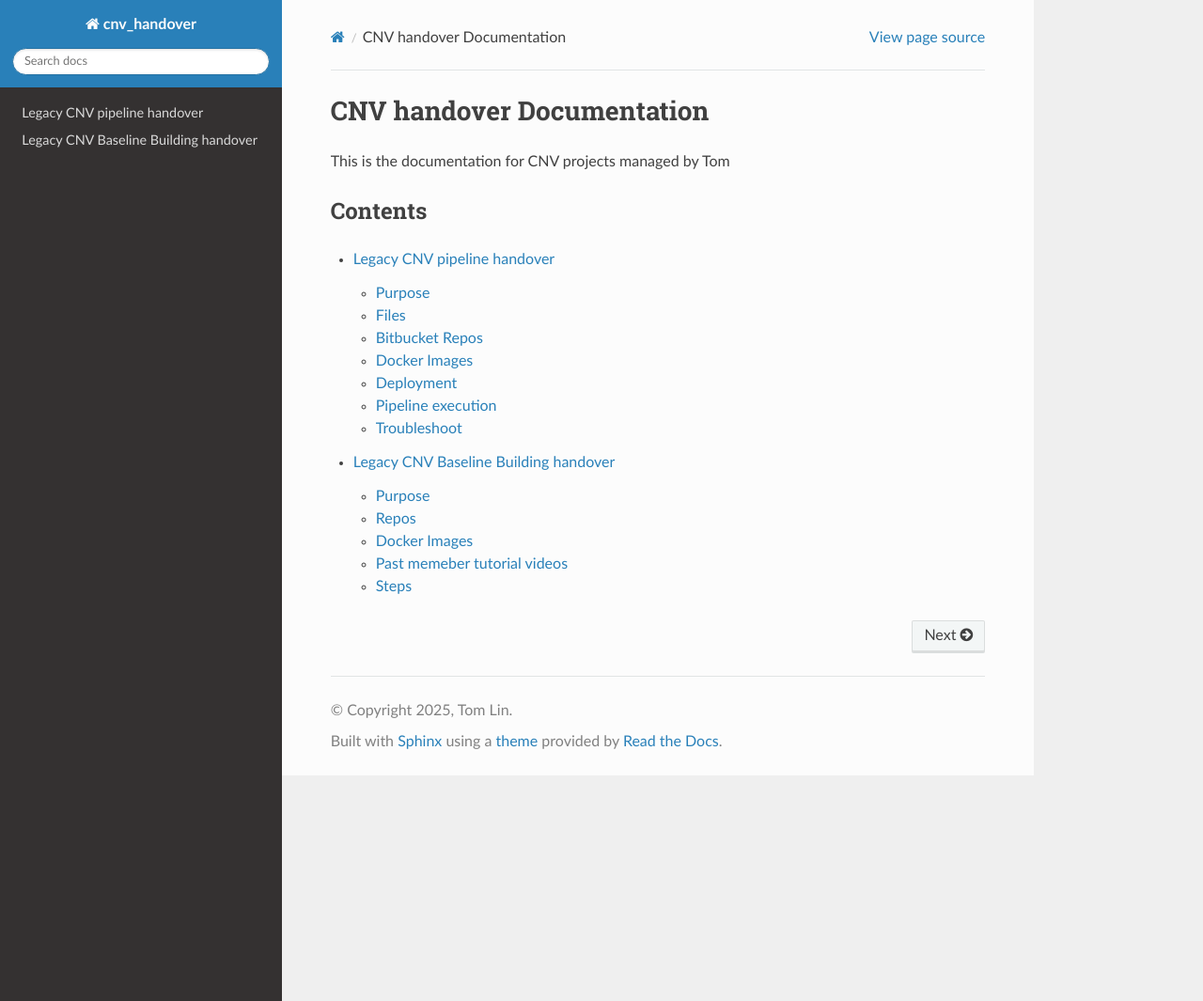
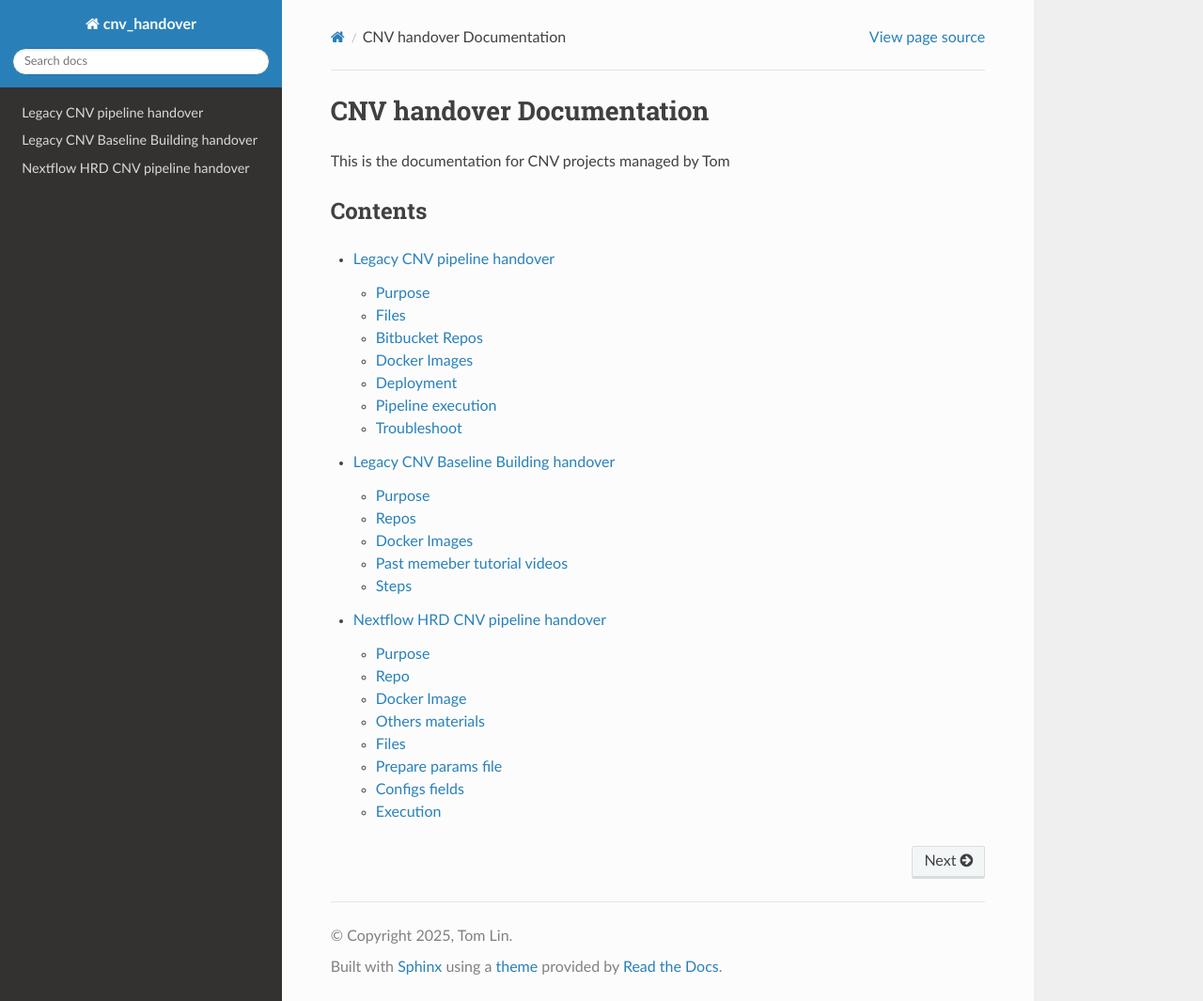
Before and after one commit to tomlinBI/cnv_handover, a Sphinx documentation site: the page built from docs/source/index.rst, in a window 1280 px wide and 1065 px high. Shown: the whole window at 94% size. Built offline with Sphinx 7.4.7 and the Read the Docs theme 3.1.0, drawn with Linux system fonts in a browser that asks for light colours; part of the change alters nothing that is shown.

Commit message:
add nf_hrd_cnv.rst page

```diff
--- a/docs/source/index.rst
+++ b/docs/source/index.rst
@@ -16,3 +16,4 @@ Contents
 
    legacy_pipeline
    baselinebuilding
+   nf_hrd_cnv
--- /dev/null
+++ b/docs/source/nf_hrd_cnv.rst
@@ -0,0 +1,143 @@
+======================================
+Nextflow HRD CNV pipeline handover
+======================================
+
+-----------------
+Purpose
+-----------------
+
+This document demonstrate the basic understanding of running the nextflow CNV pipeline for ACTHRD
+
+-----------------
+Repo
+-----------------
+
+- `Nextflow CNV pipeline <https://github.com/ACTGenomics/cnv_pipeline>`_
+- `Nextflow actg-workflow <https://github.com/ACTGenomics/actg-workflows>`_
+
+
+-----------------
+Docker Image
+-----------------
+
+Stable version : `v1.4.6 <https://hub.docker.com/repository/docker/actgenomics/cnv_pipeline/general>`_
+
+-----------------
+Others materials
+-----------------
+
+- Design document : `ACTHRD SDS CNV <https://actgenomics-my.sharepoint.com/:w:/p/tomlin/ER_4WdLkL79i9UNl_KAgPaoBLUeNBe4t8bpat7Ew21YPSA?e=KKfSnb>`_
+- Basic CNV pipeline concept : `RD and TT team traning materials <https://actgenomics-my.sharepoint.com/:p:/p/tomlin/EcTWI-KEp3NZjLpvSCSIb5MBff533n2f3rpfNFyqu2eJig?e=bS4iVH>`_
+
+-----------------
+Files
+-----------------
+
+These refers to the files found in the `actg-workflow` repo
+
+- Subworkflow: ``actg-workflows/sub-workflows/cnvIlmnSubF.nf``
+- Modules: ``actg-workflows/modules/CNVmodules_merged.nf``
+- Configs: ``actg-workflows/configs/hg19/illumina/PA037/sub-workflow/20240902_ABIE-763.json``
+
+
+Processes
+~~~~~~~~~~~~~~
+
+These processes are components of the CNV pipeline Subworkflow
+
+- **replaceNameAmp**: Renames the gene ID for ArmCNV plot
+- **normalizedByPool**: Performs library size normalization on read count data
+- **oncoCNV_repeats**: Calculates ONCOCNV 10 times
+- **oncocnv_consensus**: Obtains the most common ONCOCNV profile as representative
+- **cnvplot**: Generates CN plot
+- **chrplot**: Generates CN plot across chromosomes for ArmCNV
+- **lgrplot**: Generates CN plot for BRCA1/2
+- **processSNP**: Processes VCF file, calculates SNPs and tumor purity
+- **snpplot**: Generates SNP plot
+- **processMerge**: Calculate gene zygosity status and generates summaryMerge table
+- **detect_BaselineShift**: Predicts baseline shift using SNP
+- **adjustProfile**: Adjusts ONCOCNV profile based on baseline shift result
+- **processSNP_adjust**: Recalculates tumor purity
+- **processMergeAdj**: Recalculates gene zygosity, summaryMerge table
+- **procesExtra**: Combines plots together
+
+--------------------
+Prepare params file
+--------------------
+
+A custom script generate different types of params file, given the UUID and workflow type.
+
+.. note::
+
+    The script generate paths from production volumes, therefore the samples should already been processed by legacy pipeline.
+
+
+.. code-block:: console
+
+    python3 /mnt/home/tomlin/dev_scripts/generate_params.py \
+        -i [List of UUID] \
+        -o [Output params file path] \
+        -w [workflow type] \
+        -t [tumor purity source]
+
+.. image:: _img/_img/hrd_generate_params.png
+    :width: 600px
+    :align: center
+    :alt: Example of params file generation
+
+----
+
+.. image:: _img/hrd_params_template.png
+    :width: 600px
+    :align: center
+    :alt: Example of params file template
+
+-----
+
+--------------------
+Configs fields
+--------------------
+
+These config in the sub-workflow should be the same as the one found in main-workflow config
+
+- **refFa**: Reference genome
+- **inGeneTag**: Latest gene_tag list provided by MIS
+- **oncocnvR**: ONCOCNV version, the name should refer to the filename found in cnv_pipeline image
+- **ArmCNVinTargetBed**: ArmCNV target region BED file, obtained after baseline building
+- **ArmCNVinProcessedControl**: ArmCNV ONCOCNV baseline file
+- **ArmCNVinAmpliconCount**: ArmCNV GeneInfo file baseline file
+- **ArmCNVinSnpList**: ArmCNV SNP database baseline file
+- **ArmCNVinFmtData**: Contains list of columns to be reported in ArmCNV summaryMerge table
+- **CNVinTargetBed**: CNV target region BED file, obtained after baseline building
+- **CNVinProcsesedControl**: CNV ONCOCNV baseline file
+- **CNVinAmpliconCount**: CNV GeneInfo baseline file
+- **CNVinSnpList**: CNV SNP database baseline file
+- **CNVinFmtData**: Contains list of columns to be reported in CNV summaryMerge table
+- **LGRinTargetBed**: LGR target region BED file, obtained after baseline building
+- **LGRinProcessedControl**: LGR ONCOCNV baseline file, should contain exon level info for BRCA1/2
+- **LGRinAmpliconCount**: LGR GeneInfo baseline file
+- **LGRinSnpList**: LGR SNP database baseline file
+- **LGRinFmtData**: Contains list of columns to be reported in LGR summaryMerge table
+- **cnv_configs**: Master config file for CNV pipeline, control rules, plots
+- **name_revise**: To rename CNV gene for CNV plot
+- **processExtra_config**: Config to trigger plot merge function
+- **cnv_container**: Defines the version of CNV image to deploy
+
+--------------------
+Execution
+--------------------
+
+Server should already have native nextflow installed, if not uses conda to create a Nextflow run environment
+
+.. code-block:: console
+
+    nextflow run /mnt/home/tomlin/Github_repo/actg-workflows/sub-workflows/cnvIlmnSubWF.nf \
+        -c ~/Github_repo/actg-workflows/configs/hg19/illumina/PA037/sub-workflow/20240902_ABIE-763.json \
+        -params-file handover.params.json \
+        -entry CnvIlmnPA037 \
+        --publish_dir /mnt/BI1/tomlin/hrd_test
+
+.. image:: _img/hrd_run_example.png
+    :width: 600px
+    :align: center
+    :alt: Example of successful subworkflow execution
```
Also changed, not shown: docs/source/_img/hrd_generate_params.png (added), docs/source/_img/hrd_params_template.png (added), docs/source/_img/hrd_run_example.png (added).
